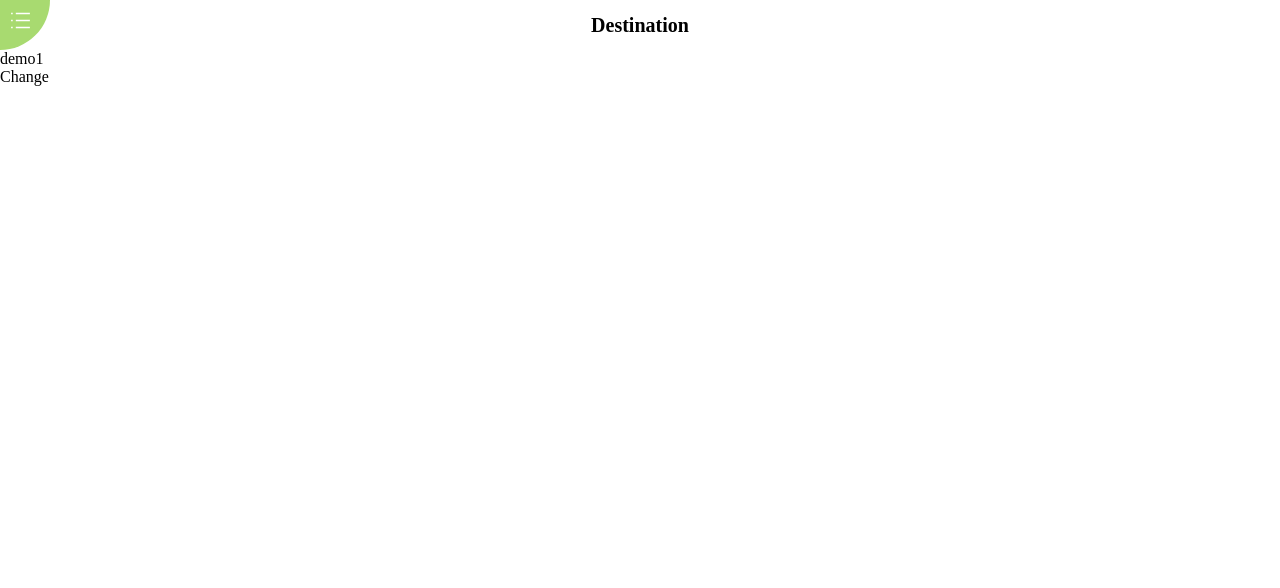
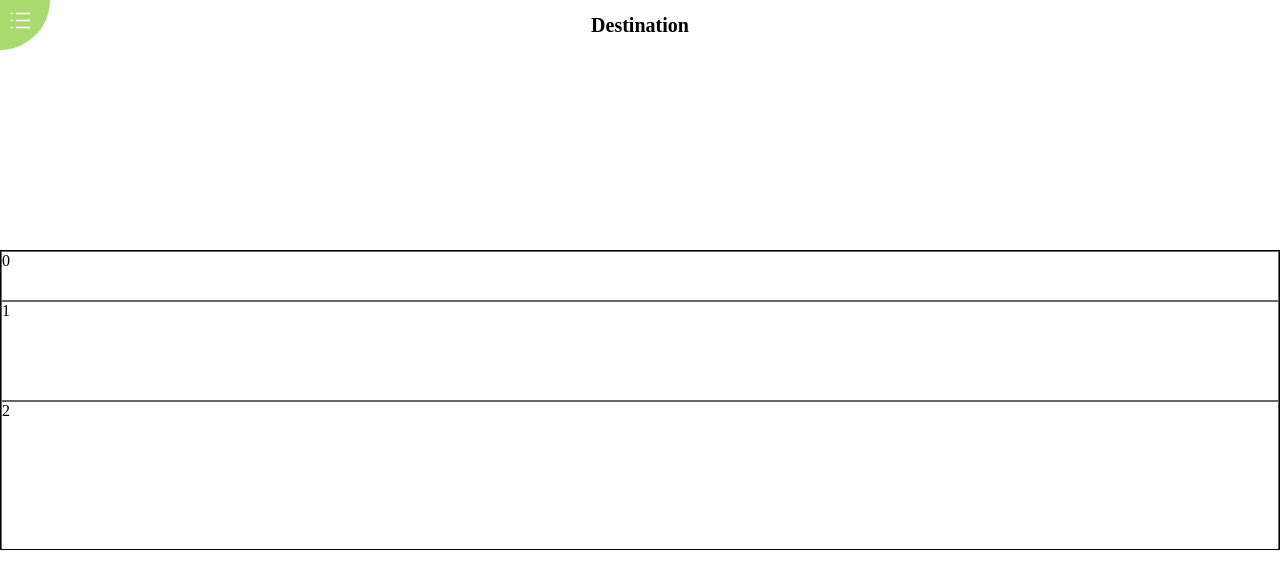
Before and after one commit to MimoriTyann/Destination, a Nuxt app: page /demo/demo1 in a window 1280 px wide. Shown: the top 588 px of the page. Built offline with nearby package versions, Linux system fonts and the light colour scheme.

Commit message:
computer scroll

```diff
--- /dev/null
+++ b/components/demo/infinite-scroll.vue
@@ -0,0 +1,91 @@
+<template>
+  <div class="wrap" ref="wrap" @scroll="wrapScroll">
+    <div :style="topBlankStyle"></div>
+    <div
+      class="item"
+      v-for="item in activeList"
+      :key="item"
+      :ref="`item-${item}`"
+      :style="{height:`${(item+1)*50}px`}"
+    >{{item}}</div>
+    <div :style="bottomBlankStyle"></div>
+  </div>
+</template>
+
+<script>
+export default {
+  name: 'InfiniteScroll',
+  data() {
+    return {
+      itemList: [0, 1, 2, 3, 4, 5, 6, 7, 8, 9, 10],
+      activeList: [],
+      topBlankHeight: 0,
+      bottomBlankHeight: 0,
+      activeItem: 0
+    }
+  },
+  computed: {
+    topBlankStyle() {
+      return {
+        height: `${this.topBlankHeight}px`
+      }
+    },
+    bottomBlankStyle() {
+      return {
+        height: `${this.bottomBlankHeight}px`
+      }
+    }
+  },
+  methods: {
+    wrapScroll(e) {
+      //内部滚动距离
+      // console.log(this.$el.scrollTop)
+      //元素距顶部距离
+      // console.log(this.$refs.test.offsetTop)
+      //元素高度
+      // console.log(this.$refs['item-2'][0].offsetHeight)
+
+      let scrollTop = this.$el.scrollTop
+      let preItemTop = this.$refs[`item-${this.activeItem}`][0].offsetTop
+      let itemTop = this.$refs[`item-${this.activeItem + 1}`][0].offsetTop
+      if (scrollTop > itemTop) {
+        this.topBlankHeight += this.activeItem
+          ? this.$refs[`item-${this.activeItem - 1}`][0].offsetHeight
+          : 0
+        this.activeItem += 1
+        this.activeList = this.itemList.slice(
+          this.activeItem - 1,
+          this.activeItem + 3
+        )
+      } else if (scrollTop < preItemTop) {
+        this.topBlankHeight -= this.activeItem
+          ? this.$refs[`item-${this.activeItem + 1}`][0].offsetHeight
+          : 0
+        this.activeItem -= 1
+        this.activeList = this.itemList.slice(
+          this.activeItem - 1,
+          this.activeItem + 3
+        )
+      }
+      console.log(scrollTop + 'scrollTop')
+      console.log(itemTop + 'itemTop')
+    }
+  },
+  mounted() {
+    this.activeList = this.itemList.slice(this.activeItem, this.activeItem + 4)
+  }
+}
+</script>
+
+<style scoped lang="scss">
+.wrap {
+  height: 300px;
+  border: 1px solid #000;
+  overflow: scroll;
+  position: relative;
+}
+.item {
+  // height: 100px;
+  border: 1px solid #666;
+}
+</style>
--- a/nuxt.config.js
+++ b/nuxt.config.js
@@ -59,18 +59,18 @@ module.exports = {
      */
     extend(config, ctx) {
       // Run ESLint on save
-      if (ctx.isDev && ctx.isClient) {
-        config.module.rules.push({
-          enforce: 'pre',
-          test: /\.(js|vue)$/,
-          loader: 'eslint-loader',
-          exclude: [/(node_modules)/, /(iconfont)/],
-          options: {
-            fix: true,
-            quiet: true
-          }
-        })
-      }
+      // if (ctx.isDev && ctx.isClient) {
+      //   config.module.rules.push({
+      //     enforce: 'pre',
+      //     test: /\.(js|vue)$/,
+      //     loader: 'eslint-loader',
+      //     exclude: [/(node_modules)/, /(iconfont)/],
+      //     options: {
+      //       fix: true,
+      //       quiet: true
+      //     }
+      //   })
+      // }
     }
   }
 }
--- a/pages/demo/demo1.vue
+++ b/pages/demo/demo1.vue
@@ -1,13 +1,21 @@
 <template>
   <section>
-    <div>demo1</div>
-    <nuxt-link :to="{name: 'index'}">Change</nuxt-link>
+    <div class="demo-title"></div>
+    <infiniteScroll></infiniteScroll>
   </section>
 </template>
 
 <script>
-export default {}
+import infiniteScroll from '~/components/demo/infinite-scroll'
+export default {
+  components: {
+    infiniteScroll
+  }
+}
 </script>
 
 <style scoped lang="scss">
+.demo-title {
+  height: 200px;
+}
 </style>
--- a/pages/index.vue
+++ b/pages/index.vue
@@ -1,6 +1,7 @@
 <template>
   <section>
     <div class="index-content">index</div>
+    <nuxt-link :to="{name: 'demo-demo1'}">demo1</nuxt-link>
     <nuxt-link :to="{name: 'point'}">Change</nuxt-link>
   </section>
 </template>
```
